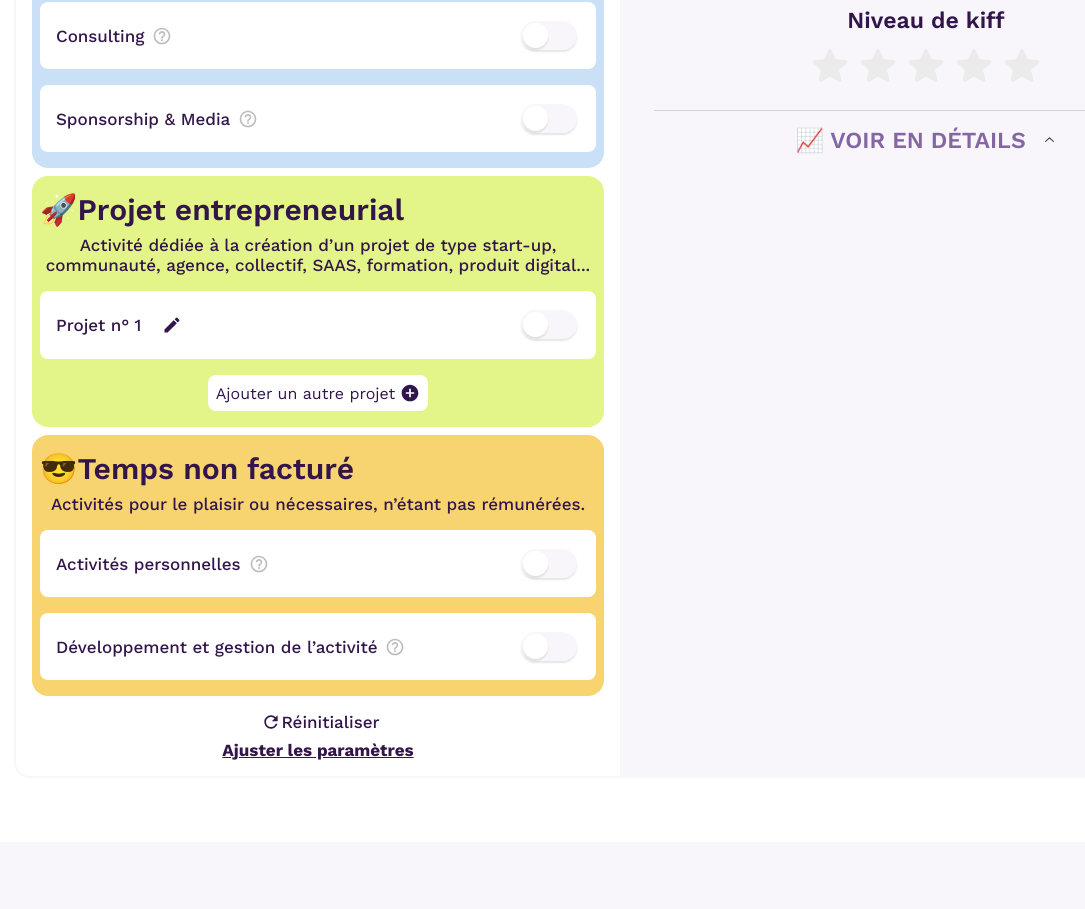
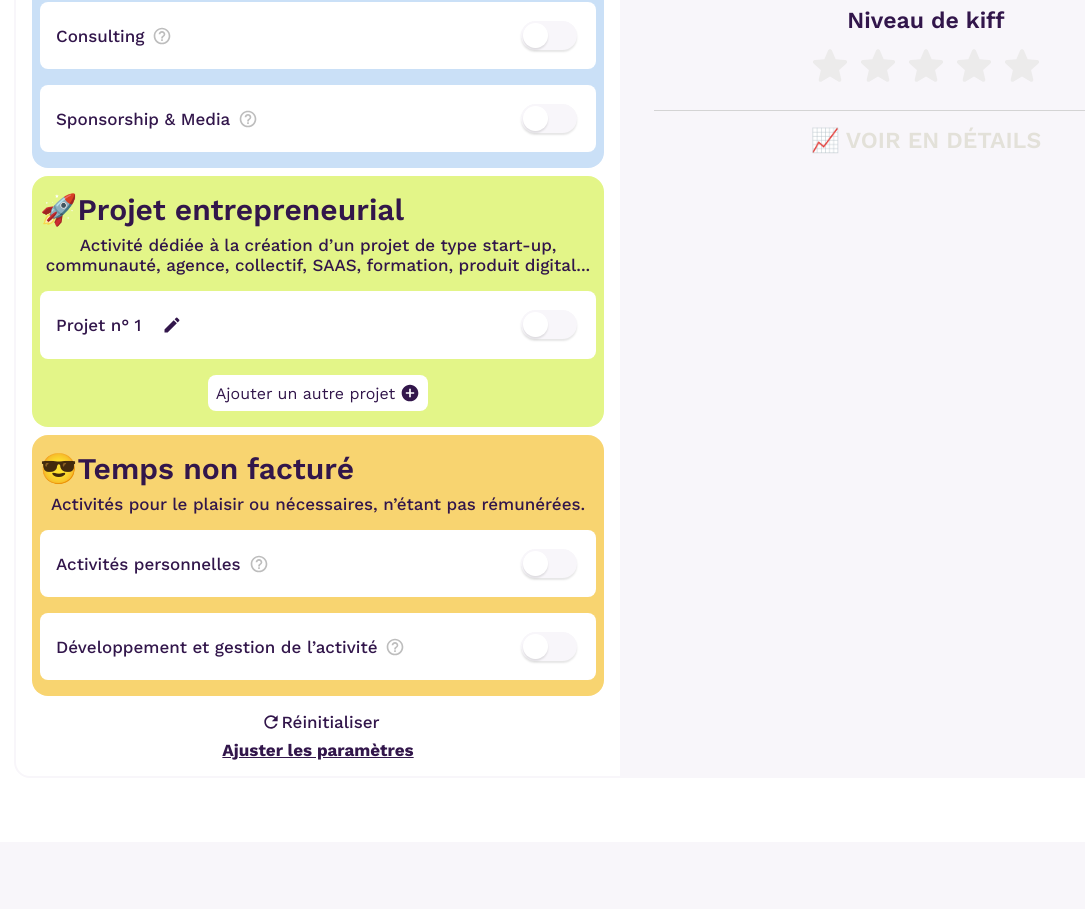
Before and after one commit to troptropcontent/freelance_revenue_simulator, a React (Vite) app in the folder frontend/: page / in a window 1280 px wide. Shown: the part 1155-2064 px from the top of the page, without its empty margins (18-1103 px from the left). Built offline with nearby package versions, Linux system fonts and the light colour scheme.

Commit message:
update the collapsible trigger to be grey without chevron is siabled

```diff
--- a/frontend/src/components/simulator/results/ResultsCharts.tsx
+++ b/frontend/src/components/simulator/results/ResultsCharts.tsx
@@ -47,13 +47,20 @@ const ResultsCharts = () => {
         >
           <Text
             style="subtitle_1"
-            color={should_display_result_charts ? undefined : "primary.light"}
+            color={should_display_result_charts ? undefined : "muted.light"}
           >
             {t(
               `simulator.results.collapsible.${collapsibleOpen ? "open" : "closed"}`,
             )}
           </Text>
-          {collapsibleOpen ? <ChevronDownIcon /> : <ChevronUpIcon />}
+          {should_display_result_charts ? (
+            collapsibleOpen ? (
+              <ChevronDownIcon />
+            ) : (
+              <ChevronUpIcon />
+            )
+          ) : null}
+          {}
         </Box>
       </Collapsible.Trigger>
       <Collapsible.Content>
```
